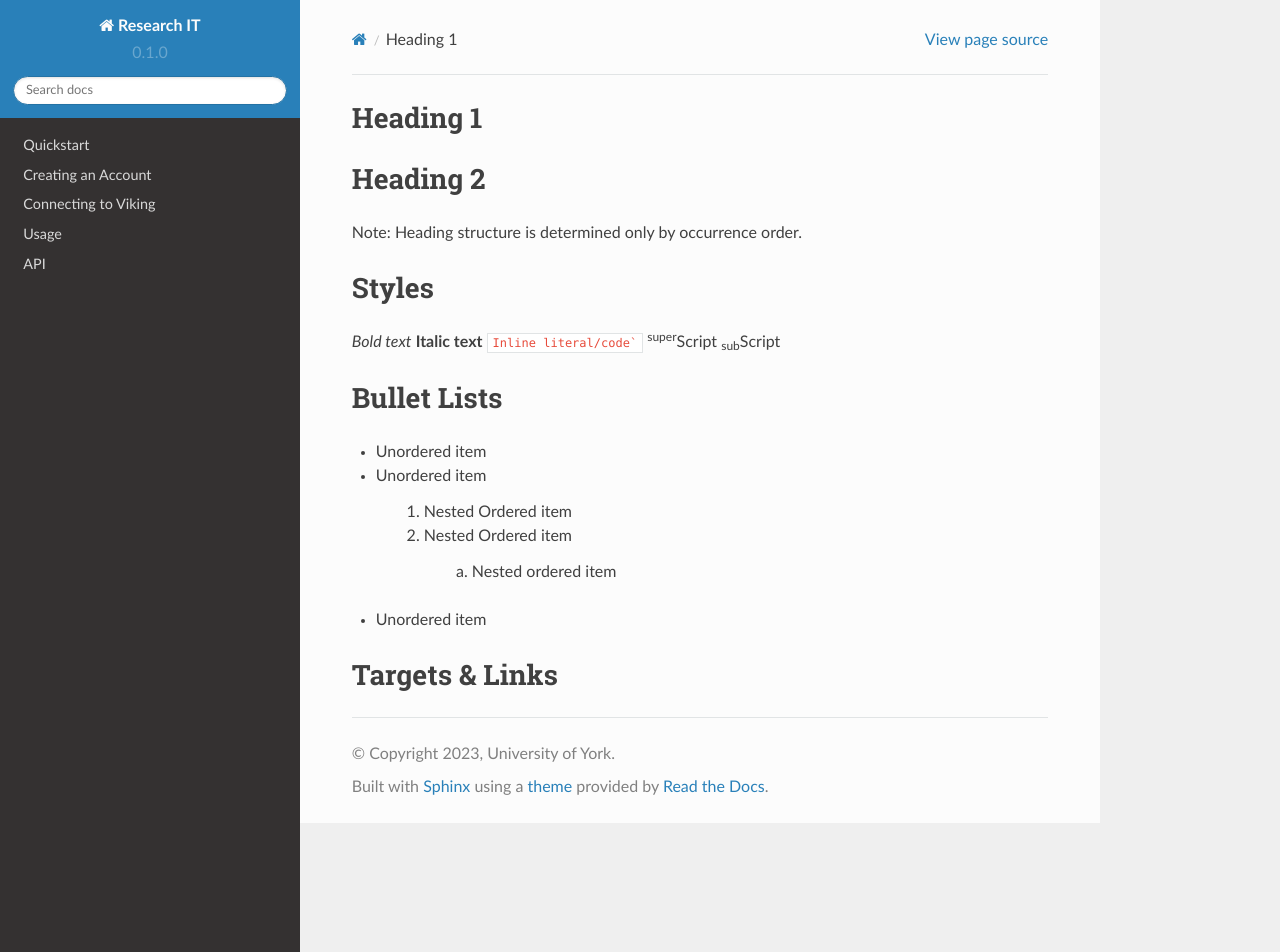
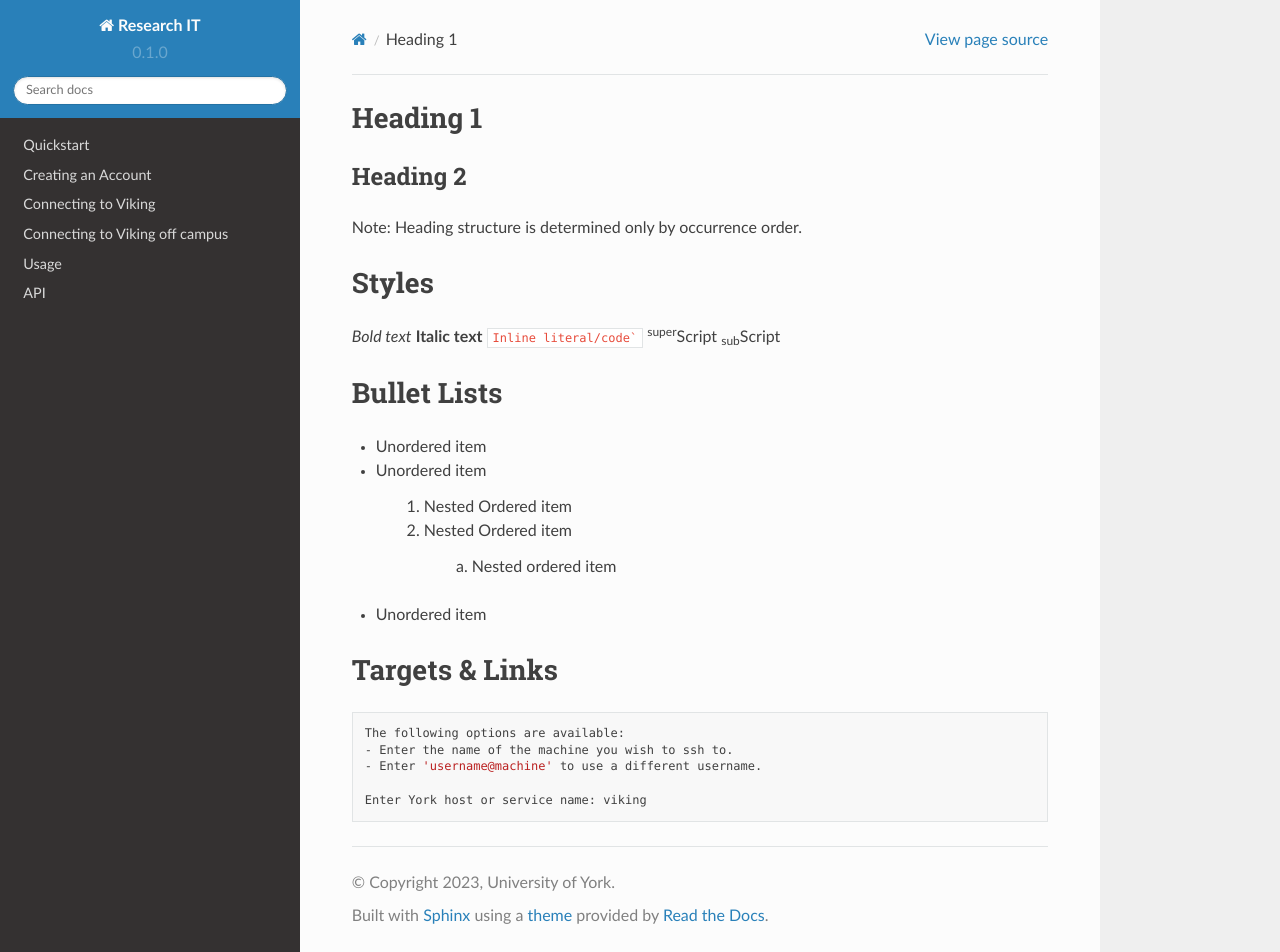
Before and after one commit to university-of-york/research-it-documentation, a Sphinx documentation site: the page built from docs/source/cheatsheet.rst, in a window 1280 px wide and 952 px high. Built offline with Sphinx 7.4.7 and the Read the Docs theme 2.0.0, drawn with Linux system fonts in a browser that asks for light colours.

Commit message:
added off campus page

```diff
--- a/docs/source/cheatsheet.rst
+++ b/docs/source/cheatsheet.rst
@@ -2,7 +2,7 @@
 =========
 
 Heading 2
-=========
+---------
 Note: Heading structure is determined only by occurrence order.
 
 Styles
@@ -27,3 +27,13 @@
 
 Targets & Links
 ===============
+
+
+
+.. code-block:: bash
+
+    The following options are available:
+    - Enter the name of the machine you wish to ssh to.
+    - Enter 'username@machine' to use a different username.
+
+    Enter York host or service name: viking
--- a/docs/source/index.rst
+++ b/docs/source/index.rst
@@ -16,6 +16,7 @@
    quickstart
    creating-accounts
    connecting-to-viking
+   connecting-off-campus
    usage
    api
 
@@ -52,4 +53,4 @@
 
 Check out the :doc:`quickstart` section a speedy guide to getting started or the more in depth guide starting with the :doc:`creating-accounts` page.
 
-If new to using Linux then how about a  :doc:`FIXME-LINUXBEGINNER` course?
+If you are new to using Linux then how about a quick :doc:`FIXME-LINUXBEGINNER` course?
```
Also changed, not shown: docs/source/connecting-off-campus.rst (added, +42 -0 lines).
